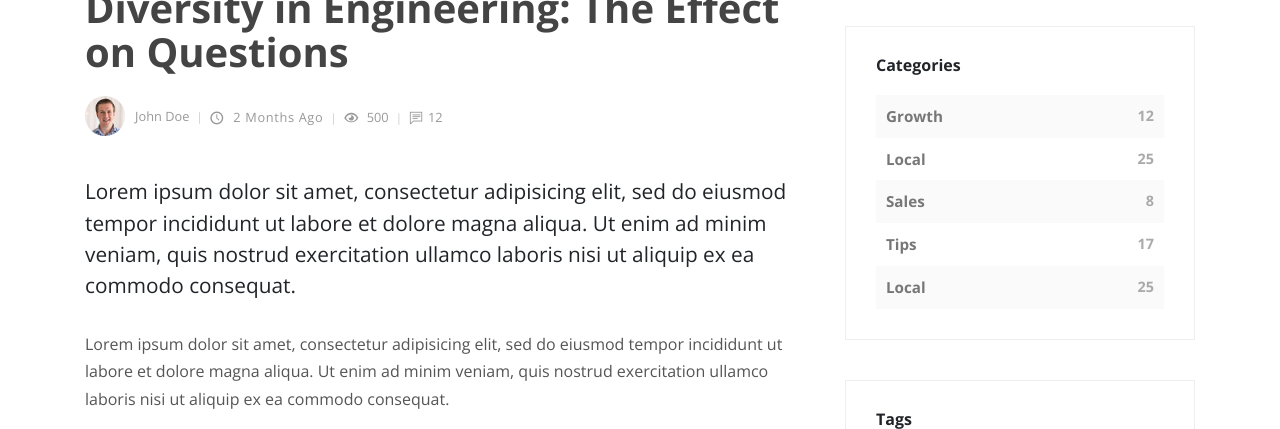
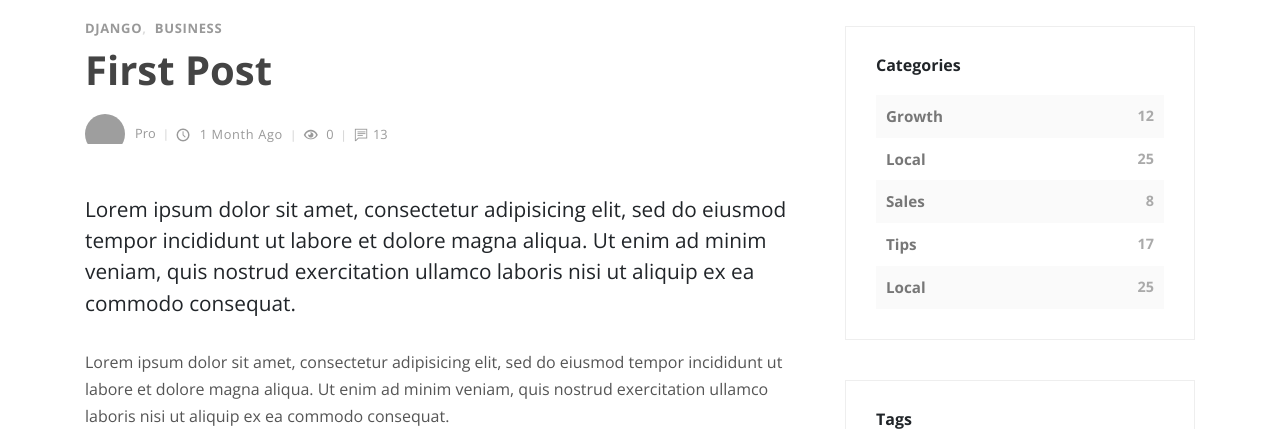
Before and after one commit to noxevolution/My-Blog-using-Django, a Django app: page /post/1/ in a window 1280 px wide. Shown: the part 680-1109 px from the top of the page. Run offline with Django 3.2, Linux system fonts and the light colour scheme; data comes from the database, SQL or seed files in the repository; both versions use the stored data as it was after the commit; some libraries are stand-ins or nearby versions; grey boxes are pictures that could not be loaded.

Commit message:
Started working on post deatils

```diff
--- a/bootstrap_blog/settings.py
+++ b/bootstrap_blog/settings.py
@@ -136,7 +136,7 @@ MEDIA_ROOT = os.path.join(VENV_PATH, 'media_root')
 
 TINYMCE_DEFAULT_CONFIG = {
     'height': 360,
-    'width': 1120,
+    'width': 1100,
     'cleanup_on_startup': True,
     'custom_undo_redo_levels': 20,
     'selector': 'textarea',
--- a/posts/views.py
+++ b/posts/views.py
@@ -26,7 +26,8 @@ def search(request):
         paginated_queryset = paginator.page(paginator.num_pages)
 
     context = {
-        'queryset': paginated_queryset
+        'queryset': paginated_queryset,
+        'post_request_var': page_request_var
     }
 
     return render(request, 'search_results.html', context)
--- a/templates/post.html
+++ b/templates/post.html
@@ -9,19 +9,23 @@
         <main class="post blog-post col-lg-8">
           <div class="container">
             <div class="post-single">
-              <div class="post-thumbnail"><img src="{% static 'img/blog-post-3.jpeg' %}" alt="..." class="img-fluid"></div>
+              <div class="post-thumbnail"><img src="{{ post.thumbnail.url }}" alt="..." class="img-fluid"></div>
               <div class="post-details">
                 <div class="post-meta d-flex justify-content-between">
-                  <div class="category"><a href="#">Business</a><a href="#">Financial</a></div>
+                  <div class="category">
+                    {% for cat in post.categories.all %}
+                      <a href="#">{{ cat }}</a>
+                    {% endfor %}
+                  </div>
                 </div>
-                <h1>Diversity in Engineering: The Effect on Questions<a href="#"><i class="fa fa-bookmark-o"></i></a></h1>
+                <h1>{{ post.title }}<a href="#"><i class="fa fa-bookmark-o"></i></a></h1>
                 <div class="post-footer d-flex align-items-center flex-column flex-sm-row"><a href="#" class="author d-flex align-items-center flex-wrap">
-                    <div class="avatar"><img src="{% static 'img/avatar-1.jpg' %}" alt="..." class="img-fluid"></div>
-                    <div class="title"><span>John Doe</span></div></a>
+                    <div class="avatar"><img src="{{ post.author.profile_picture.url }}" alt="..." class="img-fluid"></div>
+                    <div class="title"><span>{{ post.author.user.username }}</span></div></a>
                   <div class="d-flex align-items-center flex-wrap">
-                    <div class="date"><i class="icon-clock"></i> 2 months ago</div>
-                    <div class="views"><i class="icon-eye"></i> 500</div>
-                    <div class="comments meta-last"><i class="icon-comment"></i>12</div>
+                    <div class="date"><i class="icon-clock"></i> {{ post.timestamp|timesince }} ago</div>
+                    <div class="views"><i class="icon-eye"></i> {{ post.view_count }}</div>
+                    <div class="comments meta-last"><i class="icon-comment"></i>{{ post.comment_count }}</div>
                   </div>
                 </div>
                 <div class="post-body">
```
Also changed, not shown: db.sqlite3.
